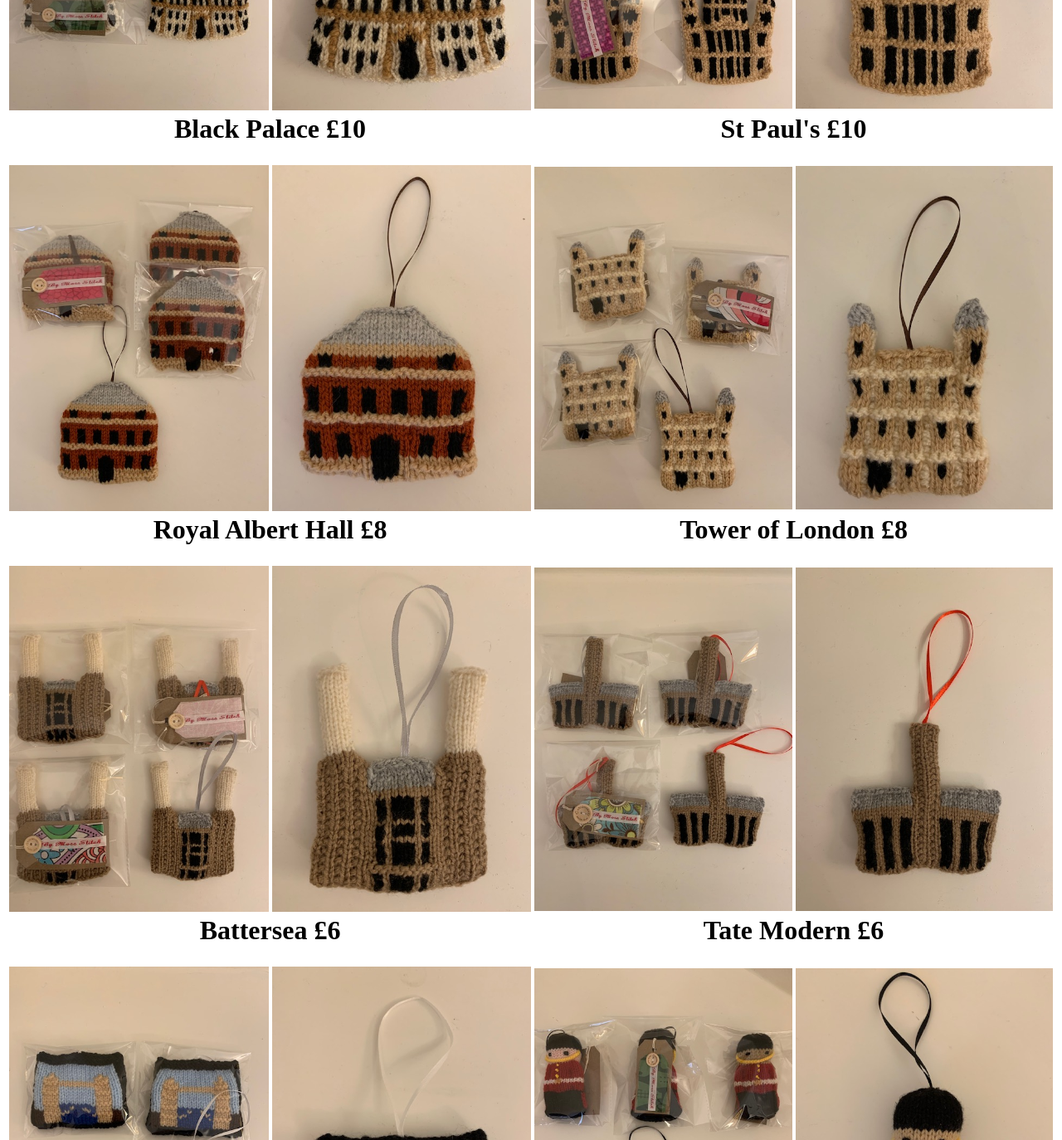
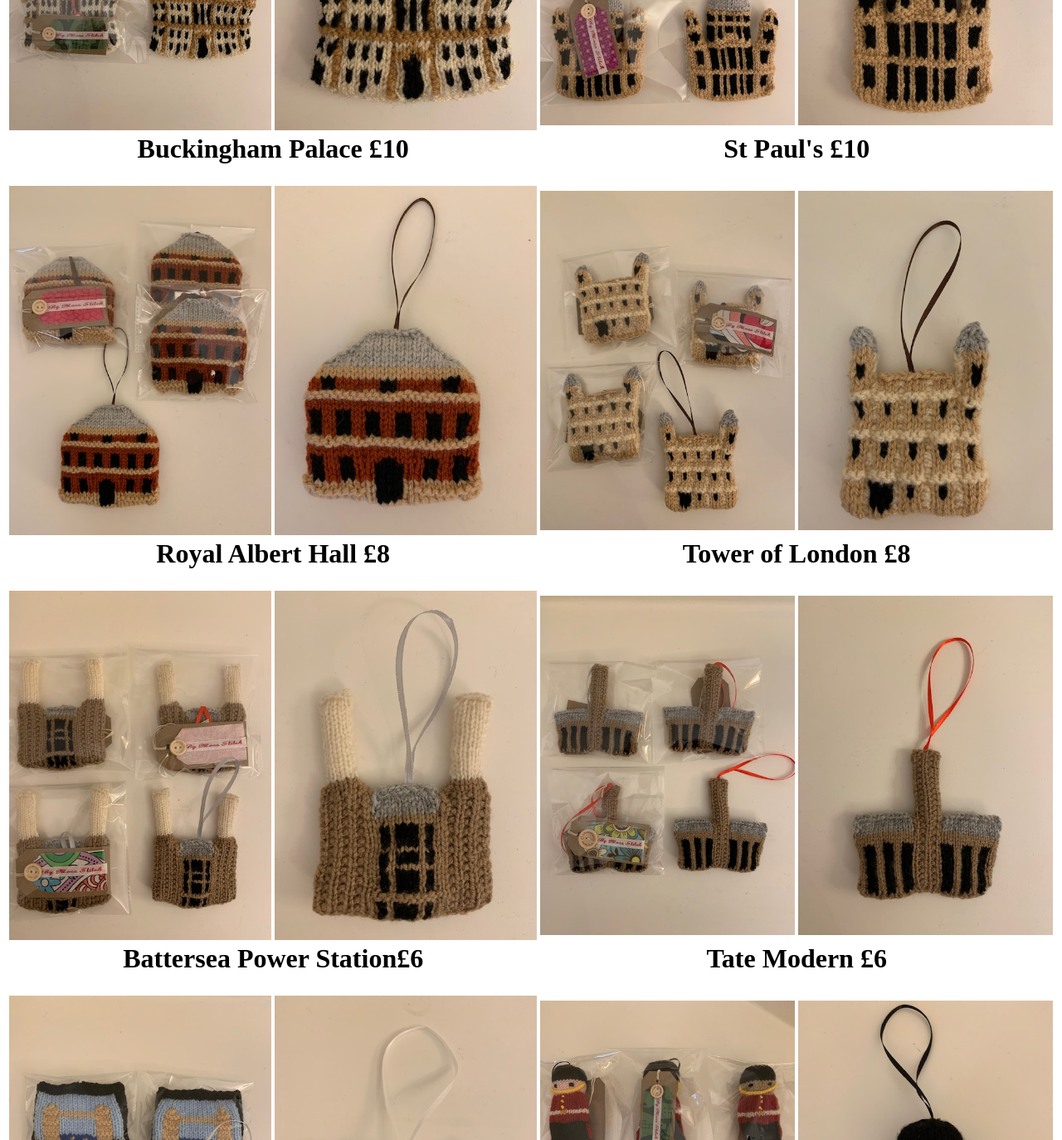
Before and after one commit to moss-stitch/moss-stitch.github.io, a plain HTML site: page london.html in a window 1280 px wide. Shown: the part 3400-4774 px from the top of the page at 83% size. Drawn offline with Linux system fonts and the light colour scheme.

Commit message:
Update london.html

```diff
--- a/london.html
+++ b/london.html
@@ -70,7 +70,7 @@
 				<td><img src = 'london5-4.jpg' style = 'width:100%'></td>
 			</tr>
 			<tr>
-				<td colspan = '2'><h1 style = 'text-align:center'>Black Palace £10</h1></td>
+				<td colspan = '2'><h1 style = 'text-align:center'>Buckingham Palace £10</h1></td>
 				<td colspan = '2'><h1 style = 'text-align:center'>St Paul's £10</h1></td>
 			</tr>
 			<tr>
@@ -90,7 +90,7 @@
 				<td><img src = 'london7-4.jpg' style = 'width:100%'></td>
 			</tr>
 			<tr>
-				<td colspan = '2'><h1 style = 'text-align:center'>Battersea £6</h1></td>
+				<td colspan = '2'><h1 style = 'text-align:center'>Battersea Power Station£6</h1></td>
 				<td colspan = '2'><h1 style = 'text-align:center'>Tate Modern £6</h1></td>
 			</tr>
 			<tr>
```
